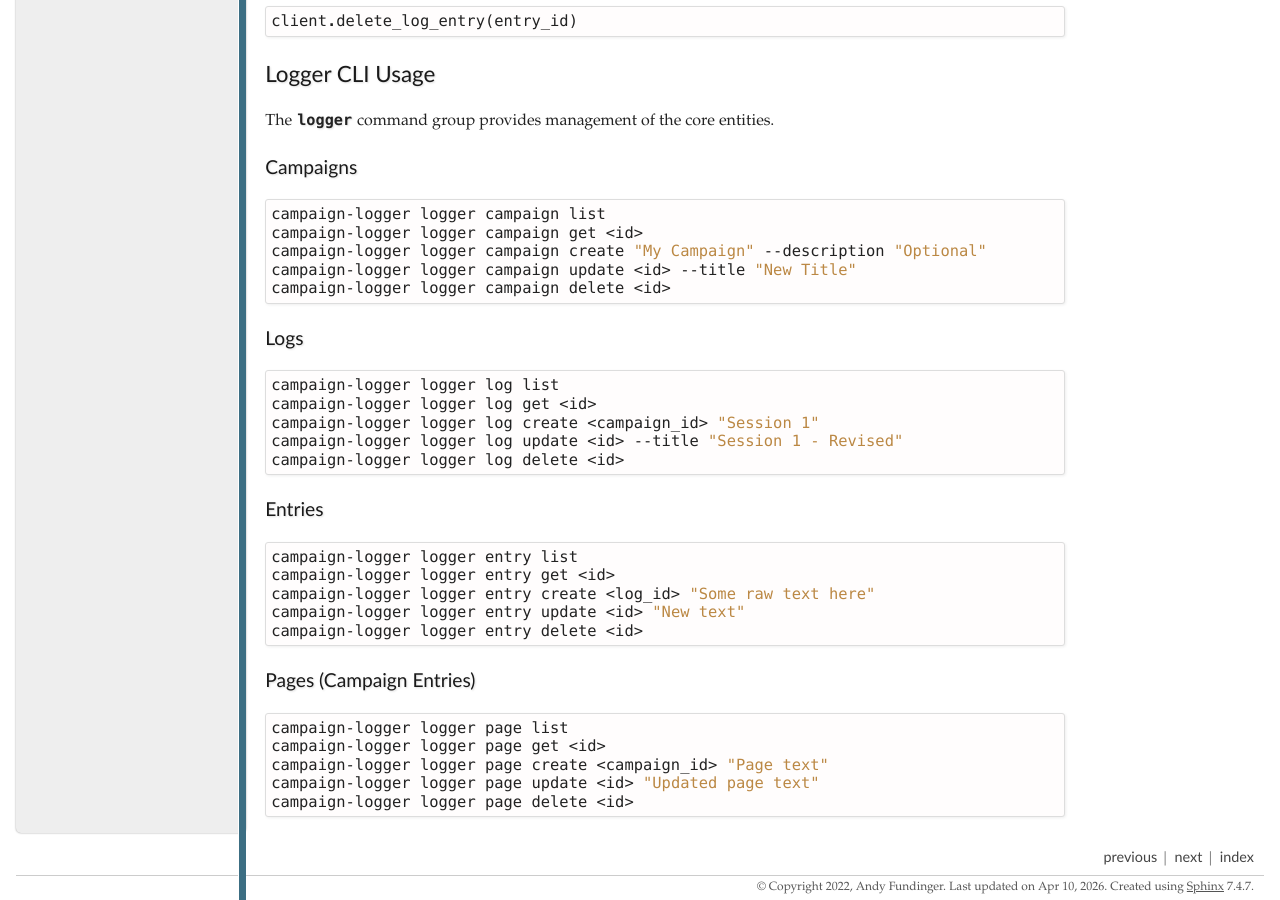
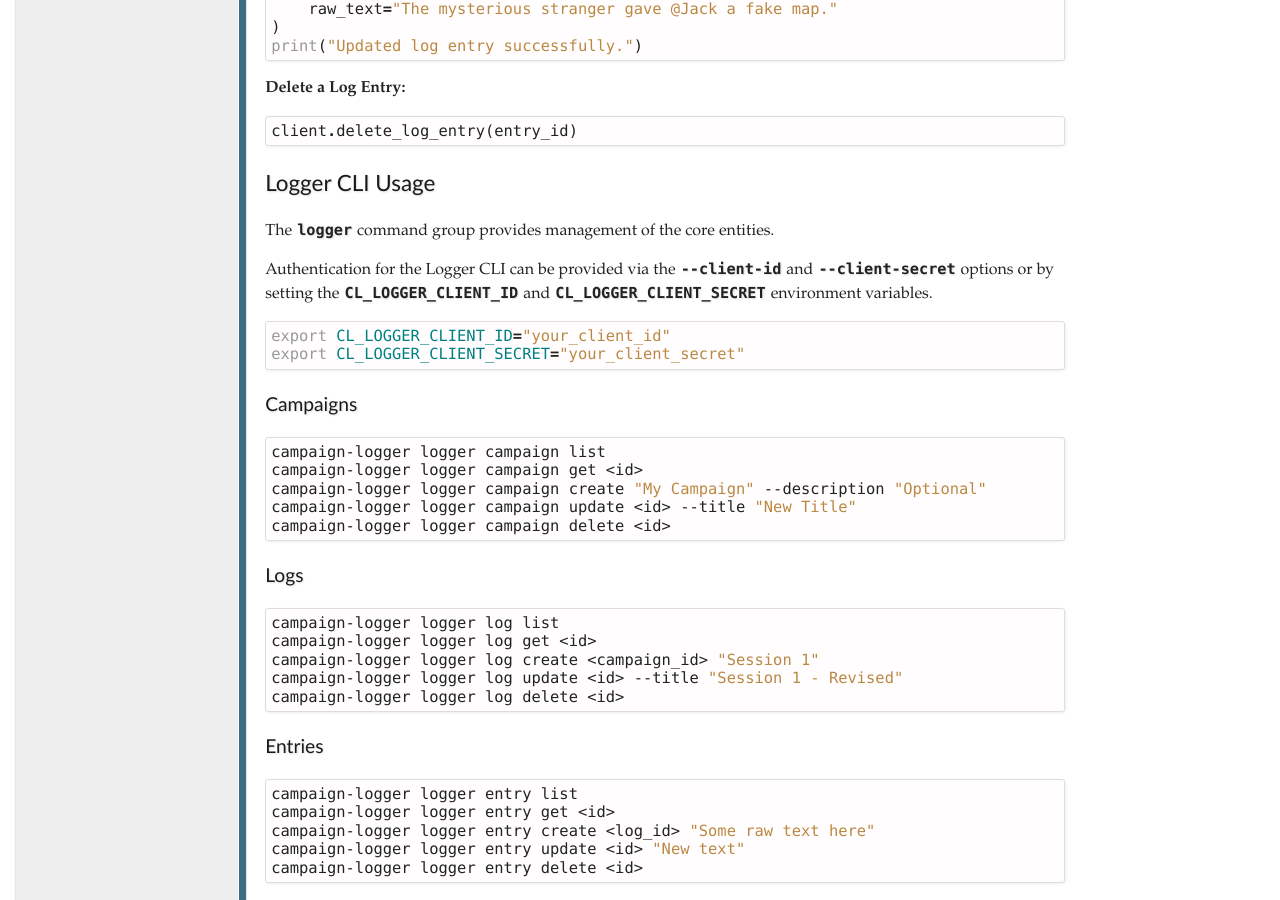
Before and after one commit to Ciemaar/campaign_logger, a Sphinx documentation site: the page built from docs/usage.rst, in a window 1280 px wide and 900 px high, scrolled down 2060 px. Built offline with Sphinx 7.4.7, drawn with Linux system fonts in a browser that asks for light colours; some of the changed text lies outside the part shown.

Commit message:
docs: Document CLI authentication options and clarify Python 3.11+ support
- Updated `docs/usage.rst` to explicitly detail how to pass authentication options (`--token`, `--client-id`, `--client-secret`) and environment variables (`CL_GENERATOR_TOKEN`, `CL_LOGGER_CLIENT_ID`, `CL_LOGGER_CLIENT_SECRET`) to the command-line tools.
- Fixed `AGENTS.md` and `.github/copilot-instructions.md` to consistently assert the project supports Python >=3.11 instead of >=3.9, aligning with the actual repository matrix.

Co-authored-by: Ciemaar <1388496+Ciemaar@users.noreply.github.com>

```diff
--- a/docs/usage.rst
+++ b/docs/usage.rst
@@ -30,6 +30,12 @@ Generator CLI Usage
 -------------------
 
 The package includes a command-line interface `campaign-logger`.
+
+Authentication for the Generator CLI can be provided via the ``--token`` option or by setting the ``CL_GENERATOR_TOKEN`` environment variable.
+
+.. code-block:: bash
+
+    export CL_GENERATOR_TOKEN="your_generator_api_token"
 
 List generators::
 
@@ -118,6 +124,13 @@ Logger CLI Usage
 
 The ``logger`` command group provides management of the core entities.
 
+Authentication for the Logger CLI can be provided via the ``--client-id`` and ``--client-secret`` options or by setting the ``CL_LOGGER_CLIENT_ID`` and ``CL_LOGGER_CLIENT_SECRET`` environment variables.
+
+.. code-block:: bash
+
+    export CL_LOGGER_CLIENT_ID="your_client_id"
+    export CL_LOGGER_CLIENT_SECRET="your_client_secret"
+
 Campaigns
 ^^^^^^^^^
 
```
Also changed, not shown: AGENTS.md (+2 -2 lines), .github/copilot-instructions.md.
